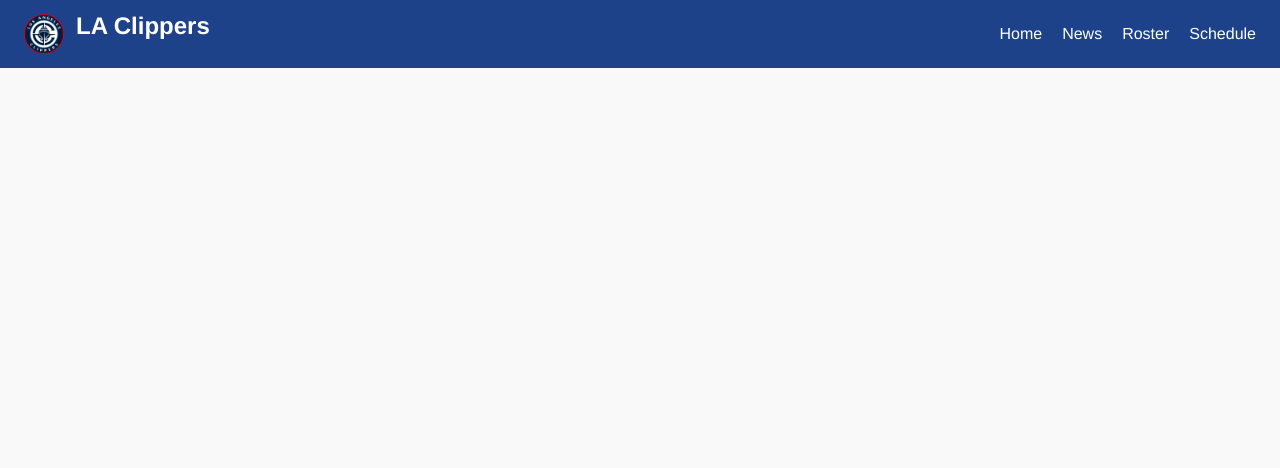
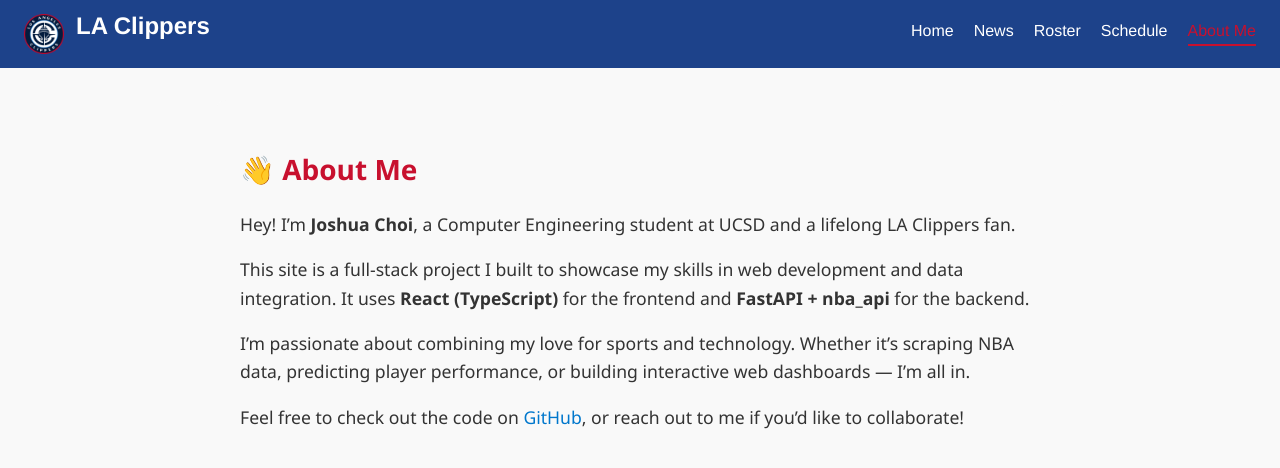
Before and after one commit to joshuamkchoi1103/laclippers, a React (Create React App) app: page /aboutme in a window 1280 px wide. Shown: the top 468 px of the page. Built offline with nearby package versions, Linux system fonts and the light colour scheme.

Commit message:
updated roster. added about me section

```diff
--- a/src/App.tsx
+++ b/src/App.tsx
@@ -3,6 +3,8 @@
 import Home from './pages/Home';
 import Roster from './pages/Roster';
 import Schedule from './pages/Schedule';
+import News from './pages/News';
+import AboutMe from './pages/AboutMe';
 
 const App: React.FC = () => {
   return (
@@ -10,8 +12,10 @@
       <Navbar />
       <Routes>
         <Route path="/" element={<Home />} />
+        <Route path="/news" element={<News />} />
         <Route path="/roster" element={<Roster />} />
         <Route path="/schedule" element={<Schedule />} />
+        <Route path="/aboutme" element={<AboutMe />} />
       </Routes>
     </BrowserRouter>
   );
--- a/src/components/Navbar.tsx
+++ b/src/components/Navbar.tsx
@@ -22,6 +22,9 @@
         <NavLink to="/schedule" className="link">
           Schedule
         </NavLink>
+        <NavLink to="/aboutme" className="link">
+          About Me
+        </NavLink>
       </div>
     </nav>
   );
--- /dev/null
+++ b/src/pages/AboutMe.tsx
@@ -0,0 +1,27 @@
+import React from 'react';
+import '../styles/AboutMe.css';
+
+const AboutMe: React.FC = () => {
+  return (
+    <div className="aboutme-container">
+      <h2 className="aboutme-title">👋 About Me</h2>
+      <p>
+        Hey! I’m <strong>Joshua Choi</strong>, a Computer Engineering student at UCSD and a lifelong LA Clippers fan.
+      </p>
+      <p>
+        This site is a full-stack project I built to showcase my skills in web development and data integration.
+        It uses <strong>React (TypeScript)</strong> for the frontend and <strong>FastAPI + nba_api</strong> for the backend.
+      </p>
+      <p>
+        I’m passionate about combining my love for sports and technology. Whether it’s scraping NBA data,
+        predicting player performance, or building interactive web dashboards — I’m all in.
+      </p>
+      <p>
+        Feel free to check out the code on <a href="https://github.com/joshuamkchoi1103/laclippers" target="_blank" rel="noopener noreferrer">GitHub</a>,
+        or reach out to me if you’d like to collaborate!
+      </p>
+    </div>
+  );
+};
+
+export default AboutMe;
--- a/src/pages/Roster.tsx
+++ b/src/pages/Roster.tsx
@@ -81,7 +81,14 @@
       const pB = positionOrder[(valB as string)[0].toUpperCase()] || 999;
       result = pA - pB;
     } else if (sortKey === 'name') {
-      result = (valA as string).localeCompare(valB as string);
+      const getLastName = (fullName: string) => {
+        const parts = fullName.trim().split(' ');
+        return parts.length > 1 ? parts[parts.length - 1] : parts[0];
+      };
+
+      const lastA = getLastName(valA as string);
+      const lastB = getLastName(valB as string);
+      result = lastA.localeCompare(lastB);
     } else if (sortKey === 'experience') {
       const toYears = (val: string) => val === 'R' ? 0 : Number(val);
       const numA = toYears(valA as string);
@@ -156,7 +163,7 @@
                 <td>{player.position}</td>
                 <td>{displayHeight}</td>
                 <td>{player.weight} lbs</td>
-                <td>{player.experience} yrs</td>
+                <td>{player.experience === 'R' ? 'Rookie' : `${player.experience} yrs`}</td>
               </tr>
             );
           })}
--- /dev/null
+++ b/src/styles/AboutMe.css
@@ -0,0 +1,25 @@
+.aboutme-container {
+  max-width: 800px;
+  margin: 2rem auto;
+  padding: 1.5rem;
+  background-color: #f9f9f9;
+  border-radius: 10px;
+  color: #333;
+  font-size: 1.1rem;
+  line-height: 1.6;
+}
+
+.aboutme-title {
+  font-size: 28px;
+  color: #c8102e;
+  margin-bottom: 1rem;
+}
+
+.aboutme-container a {
+  color: #0077cc;
+  text-decoration: none;
+}
+
+.aboutme-container a:hover {
+  text-decoration: underline;
+}
--- a/src/styles/News.css
+++ b/src/styles/News.css
@@ -2,13 +2,6 @@
   max-width: 800px;
   margin: 2rem auto;
   padding: 1rem;
-}
-
-.title {
-  font-size: 28px;
-  color: #c8102e;
-  margin-bottom: 1.5rem;
-  text-align: center;
 }
 
 .timeline {
```
Also changed, not shown: 1 other file (tests, documents, lock files or other folders).
